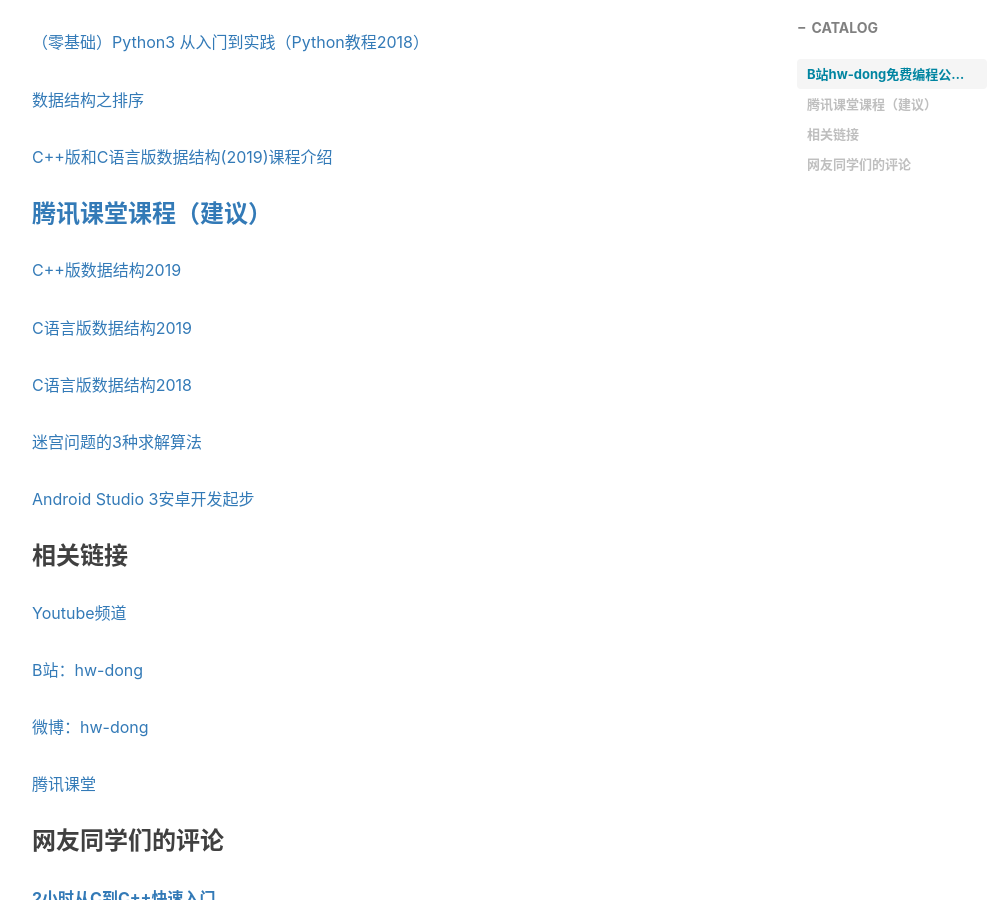
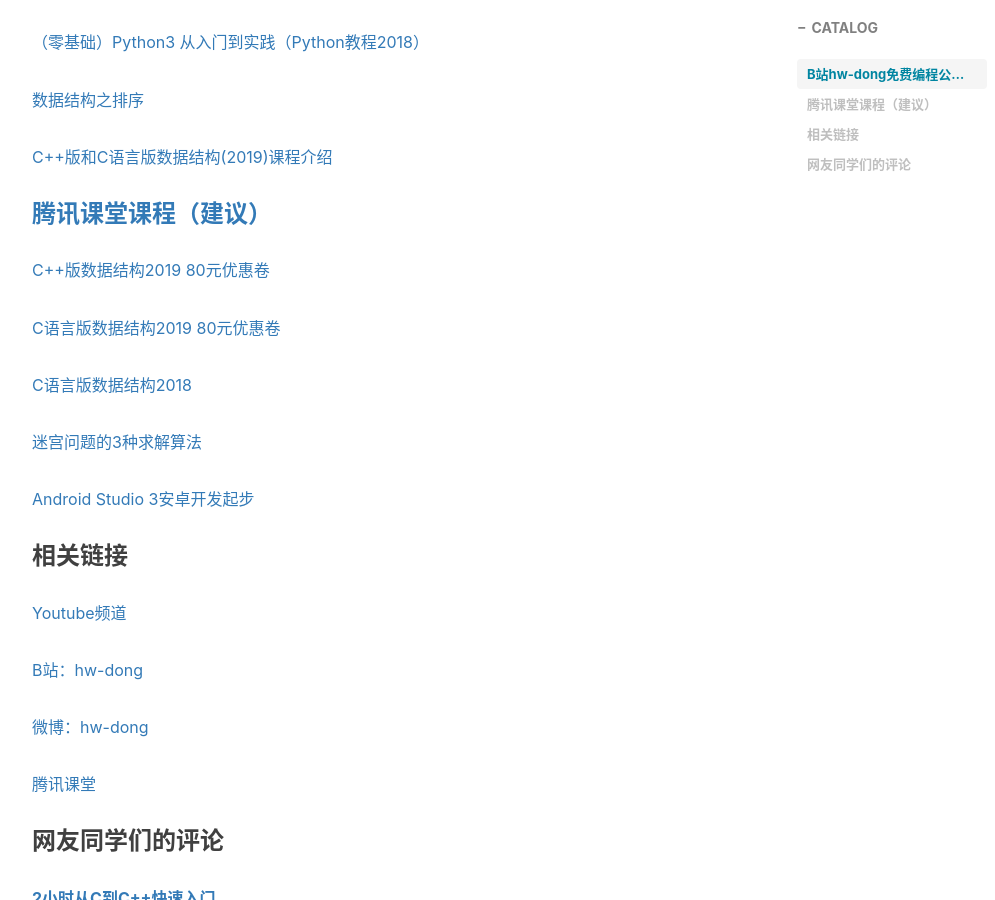
Before and after one commit to xuepro/xuepro.github.io, a Jekyll site: the page built from _posts/2019-06-15- 编程公开课.md, in a window 1280 px wide and 900 px high, scrolled down 892 px. Shown: the whole window, without its empty margins (233-1228 px from the left). Built offline with Jekyll 4.4.1, drawn with Linux system fonts in a browser that asks for light colours; nearby versions of some CDN libraries; comment, search, counter and statistics services are not loaded.

Commit message:
Update 2019-06-15- 编程公开课.md

```diff
--- a/_posts/2019-06-15- 编程公开课.md
+++ b/_posts/2019-06-15- 编程公开课.md
@@ -30,9 +30,9 @@
 
 ### [腾讯课堂课程（建议）](https:hwdong.ke.qq.com)
 
-[C++版数据结构2019](https://ke.qq.com/course/404761?tuin=ac5537fd)
+[C++版数据结构2019](https://ke.qq.com/course/404761?tuin=ac5537fd) [80元优惠卷](https://ke.qq.com/p/A2ZZ37ea?from=800004098)
 
-[C语言版数据结构2019](https://ke.qq.com/course/406944?tuin=ac5537fd)
+[C语言版数据结构2019](https://ke.qq.com/course/406944?tuin=ac5537fd) [80元优惠卷](https://ke.qq.com/p/VjyJYnie?from=800004098)
 
 [C语言版数据结构2018](https://ke.qq.com/course/258409?tuin=ac5537fd)
 
```
